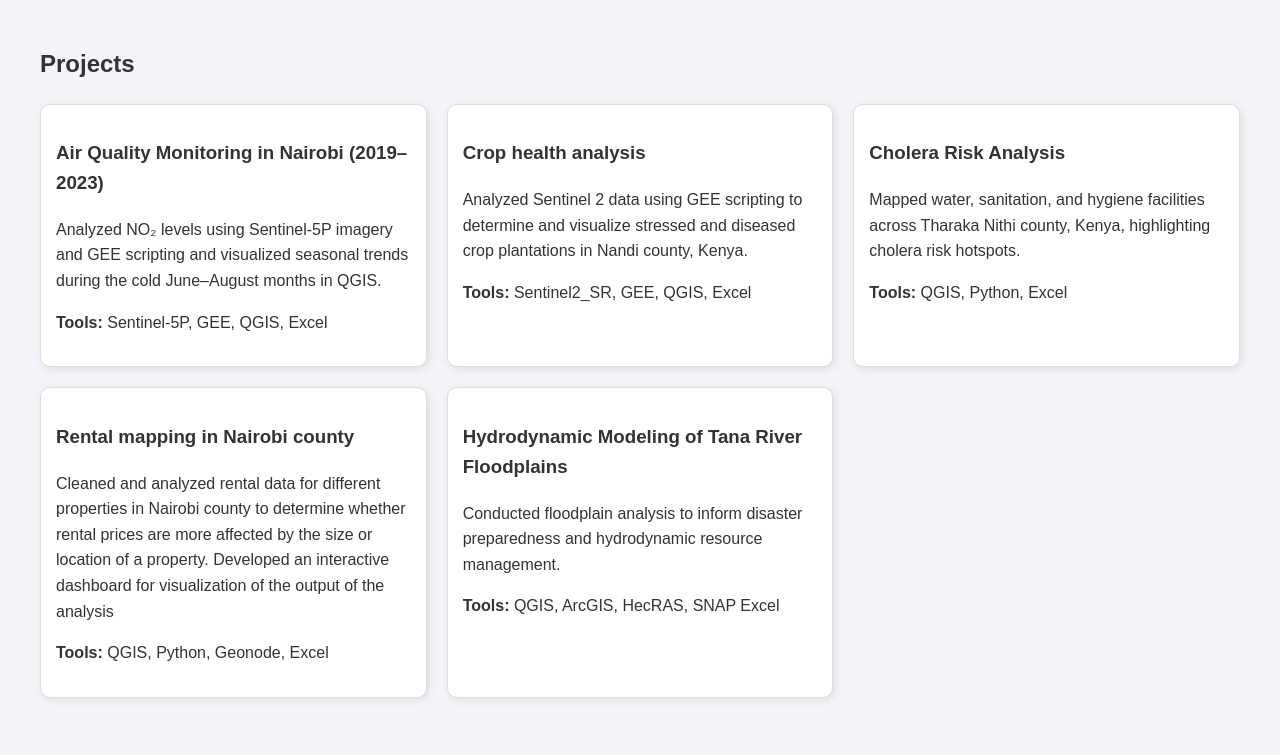
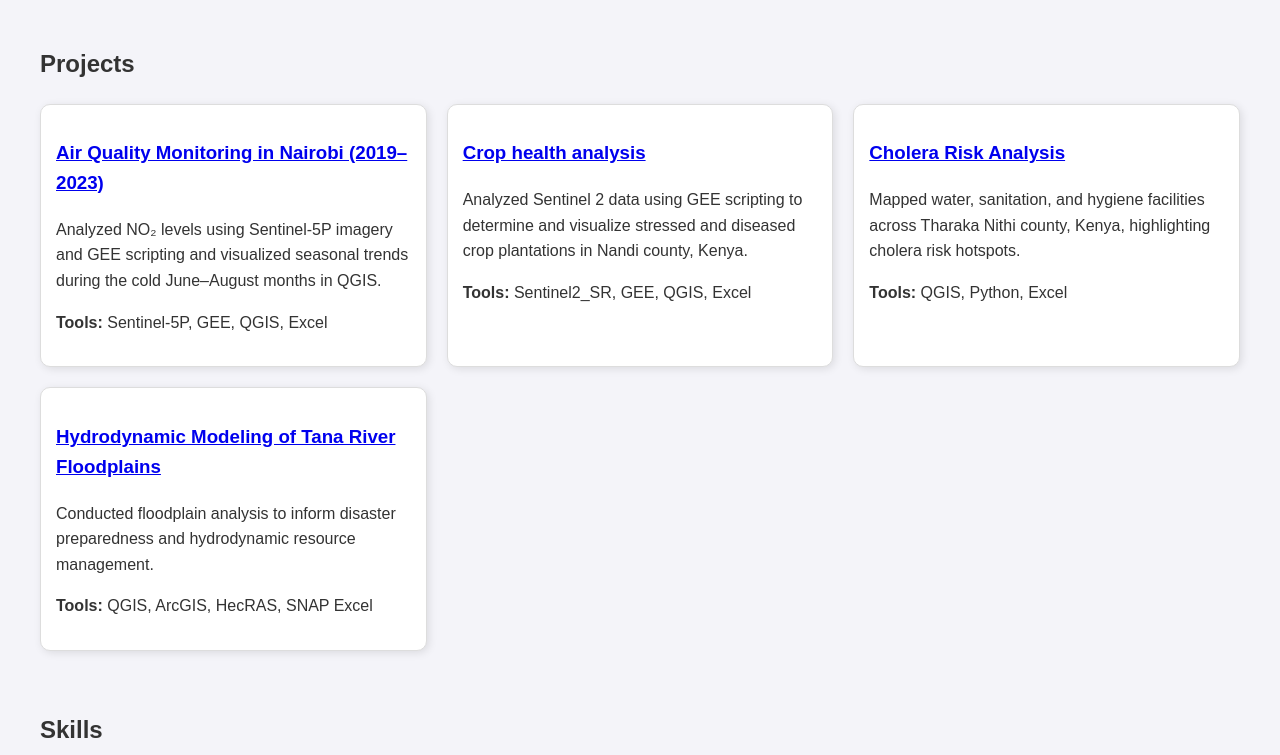
Before and after one commit to Anne-Omollo/Portfolio, a plain HTML site: page index.html in a window 1280 px wide. Shown: the part 400-1155 px from the top of the page. Drawn offline with Linux system fonts and the light colour scheme.

Commit message:
Update index.html

```diff
--- a/index.html
+++ b/index.html
@@ -90,35 +90,28 @@
     <h2>Projects</h2>
     <div class="projects">
         <div class="project-card">
-                <h3>Air Quality Monitoring in Nairobi (2019–2023)</h3>
+            <h3><a href="https://github.com/Anne-Omollo/Air-Quality-Monitoring-Nairobi-" target="_blank">Air Quality Monitoring in Nairobi (2019–2023)</a></h3>
             <p>
                 Analyzed NO₂ levels using Sentinel-5P imagery and GEE scripting and visualized seasonal trends during the cold June–August months in QGIS.
             </p>
             <p><strong>Tools:</strong> Sentinel-5P, GEE, QGIS, Excel</p>
         </div>
         <div class="project-card">
-                <h3>Crop health analysis</h3>
+            <h3><a href="https://github.com/Anne-Omollo/Crop-health-Analysis" target="_blank">Crop health analysis</a></h3>
             <p>
                 Analyzed Sentinel 2 data using GEE scripting to determine and visualize stressed and diseased crop plantations in Nandi county, Kenya.
             </p>
             <p><strong>Tools:</strong> Sentinel2_SR, GEE, QGIS, Excel</p>
         </div>
         <div class="project-card">
-                <h3>Cholera Risk Analysis</h3>
+            <h3><a href="https://github.com/Anne-Omollo/climate-floods-groundwater-cholera" target="_blank">Cholera Risk Analysis</a></h3>
             <p>
                 Mapped water, sanitation, and hygiene facilities across Tharaka Nithi county, Kenya, highlighting cholera risk hotspots.
             </p>
             <p><strong>Tools:</strong> QGIS, Python, Excel</p>
         </div>
         <div class="project-card">
-                <h3>Rental mapping in Nairobi county</h3>
-                <p>
-                    Cleaned and analyzed rental data for different properties in Nairobi county to determine whether rental prices are more affected by the size or location of a property. Developed an interactive dashboard for visualization of the output of the analysis
-                </p>
-                <p><strong>Tools:</strong> QGIS, Python, Geonode, Excel</p>
-            </div>
-            <div class="project-card">
-                <h3>Hydrodynamic Modeling of Tana River Floodplains</h3>
+            <h3><a href="https://github.com/Anne-Omollo/Hydrodynamic-modelling" target="_blank">Hydrodynamic Modeling of Tana River Floodplains</a></h3>
             <p>
                 Conducted floodplain analysis to inform disaster preparedness and hydrodynamic resource management.
             </p>
@@ -140,6 +133,7 @@
         <h2>Contact</h2>
         <p>Email: <a href="mailto:omolloanne2017@gmail.com">omolloanne2017@gmail.com</a></p>
         <p>LinkedIn: <a href="https://www.linkedin.com/in/anne-omollo-938131212/" target="_blank">https://www.linkedin.com/in/anne-omollo-938131212/</a></p>
+        <p>Github: <a href="https://github.com/Anne-Omollo" target="_blank">https://github.com/Anne-Omollo</a></p>
         <a href="https://docs.google.com/document/d/1BIKly-6X9M9bdiJfyxfIHxbybu5ZH75k/edit" target="_blank">Download My Resume</a>
   </section>
     <footer>
```
Lines whose indentation alone changed are shown as unchanged.
